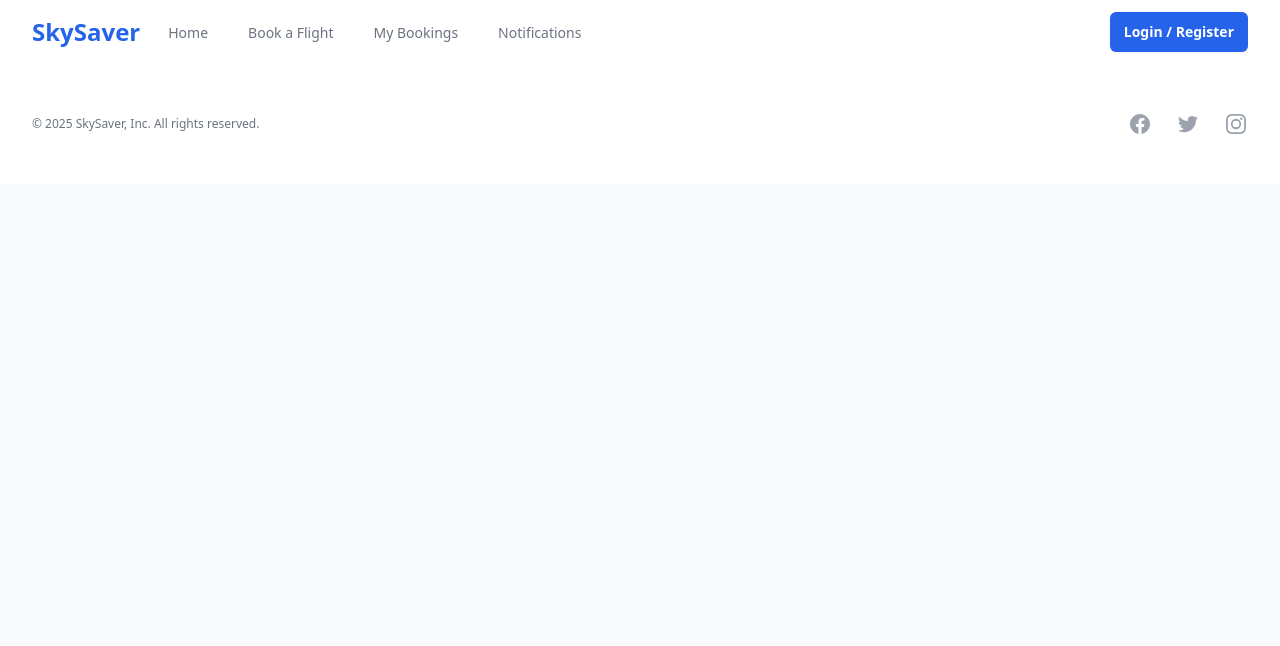
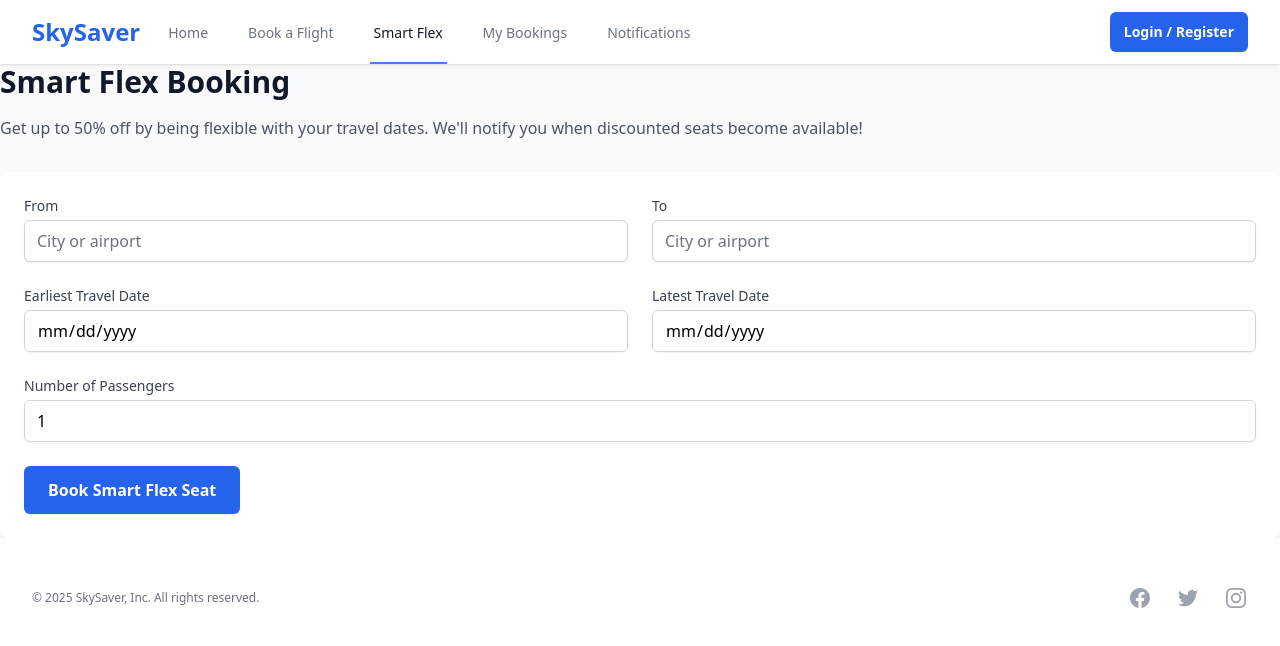
Before and after one commit to CavanGoh/SkySaver-Airlines, a Vue app in the folder frontend/: page /flex-booking in a window 1280 px wide. Shown: the top 646 px of the page. Built offline with nearby package versions, Linux system fonts and the light colour scheme.

Commit message:
changes to frontend

```diff
--- a/frontend/src/components/layout/Navbar.vue
+++ b/frontend/src/components/layout/Navbar.vue
@@ -9,6 +9,7 @@ const route = useRoute();
 const navigation = computed(() => [
   { name: 'Home', href: '/', current: route.path === '/' },
   { name: 'Book a Flight', href: '/book', current: route.path === '/book' },
+  { name: 'Smart Flex', href: '/flex-booking', current: route.path === '/flex-booking' },
   { name: 'My Bookings', href: '/my-bookings', current: route.path === '/my-bookings' },
   { name: 'Notifications', href: '/notifications', current: route.path === '/notifications' },
 ]);
--- a/frontend/src/router/index.ts
+++ b/frontend/src/router/index.ts
@@ -32,6 +32,11 @@ const router = createRouter({
       path: '/notifications',
       name: 'notifications',
       component: Notifications
+    },
+    {
+      path: '/flex-booking',
+      name: 'flex-booking',
+      component: SmartFlexBooking
     }
   ]
 });
--- a/frontend/src/views/SmartFlexBooking.vue
+++ b/frontend/src/views/SmartFlexBooking.vue
@@ -1,53 +1,90 @@
 <script setup lang="ts">
-import { ref, computed } from 'vue';
+import { ref, watch } from 'vue';
 import { useRouter } from 'vue-router';
+import axios from 'axios';
 
-// Sample airport data - replace with your actual airport data or API call
-const airports = [
-  { code: 'JFK', name: 'John F. Kennedy International Airport', city: 'New York' },
-  { code: 'LAX', name: 'Los Angeles International Airport', city: 'Los Angeles' },
-  { code: 'LHR', name: 'Heathrow Airport', city: 'London' },
-  { code: 'CDG', name: 'Charles de Gaulle Airport', city: 'Paris' },
-  { code: 'DXB', name: 'Dubai International Airport', city: 'Dubai' },
-  { code: 'HND', name: 'Haneda Airport', city: 'Tokyo' },
-  { code: 'SIN', name: 'Singapore Changi Airport', city: 'Singapore' },
-  { code: 'SYD', name: 'Sydney Airport', city: 'Sydney' },
-  { code: 'AMS', name: 'Amsterdam Airport Schiphol', city: 'Amsterdam' },
-  { code: 'FRA', name: 'Frankfurt Airport', city: 'Frankfurt' },
-];
+const router = useRouter();
+
 const flexBooking = ref({
+  departure: '',
   destination: '',
   startDate: '',
   endDate: '',
   passengers: 1
 });
 
+const isLoading = ref(false);
 
-const showDropdown = ref(false);
-const filteredAirports = computed(() => {
-  if (!flexBooking.value.destination) return [];
+// Get today's date in YYYY-MM-DD format for min attribute
+const today = new Date().toISOString().split('T')[0];
+const minEndDate = ref(today);
 
-  const searchTerm = flexBooking.value.destination.toLowerCase();
-  return airports.filter(airport =>
-  airport.code.toLowerCase().includes(searchTerm) ||
-  airport.name.toLowerCase().includes(searchTerm) ||
-  airport.city.toLowerCase().includes(searchTerm)
-).slice(0, 5);
+// Watch for changes in startDate and update minEndDate
+watch(() => flexBooking.value.startDate, (newStartDate) => {
+  if (newStartDate) {
+    minEndDate.value = newStartDate;
+    // If current end date is before new start date, reset it
+    if (flexBooking.value.endDate && flexBooking.value.endDate < newStartDate) {
+      flexBooking.value.endDate = '';
+    }
+  } else {
+    minEndDate.value = today;
+  }
 });
 
-const selectAirport = (airport) => {
-  flexBooking.value.destination = `${airport.city} (${airport.code})`;
-  showDropdown.value = false;
-};
+const submitFlexBooking = async () => {
+  try {
+    isLoading.value = true;
 
-const router = useRouter();
-const submitFlexBooking = async () => {
+    // Validate dates
+    if (!flexBooking.value.startDate || !flexBooking.value.endDate) {
+      alert('Please select both start and end dates');
+      isLoading.value = false;
+      return;
+    }
+
+    const startDate = new Date(flexBooking.value.startDate);
+    const endDate = new Date(flexBooking.value.endDate);
+
+    if (startDate > endDate) {
+      alert('End date must be after start date');
+      isLoading.value = false;
+      return;
+    }
+
+    // Simulate API call
+    await new Promise(resolve => setTimeout(resolve, 1000));
+
+    console.log('Submitting flex booking:', flexBooking.value);
+
+    try {
+      const response = await axios.post('http://localhost:5000/booking/flex', {
+        user_id: 1,
+        departure: flexBooking.value.departure,
+        destination: flexBooking.value.destination,
+        start_date: flexBooking.value.startDate,
+        end_date: flexBooking.value.endDate,
+        passengers: flexBooking.value.passengers
+      });
+
+      console.log('Flex booking created:', response.data);
+      router.push('/booking-confirmation');
+    } catch (error) {
+      console.error('Error creating flex booking:', error);
+      alert('Error creating booking. Please try again.');
+    }
+
+    isLoading.value = false;
+  } catch (error) {
+    console.error('Error submitting booking:', error);
+    alert('Error submitting booking. Please try again.');
+    isLoading.value = false;
+  }
 };
 </script>
 
 <template>
-  <div class="max-w-7xl mx-auto px-4 sm:px-6 lg:px-8 py-12">
-    <div class="max-w-2xl mx-auto">
+  <div>
     <h1 class="text-3xl font-bold text-gray-900 mb-4">Smart Flex Booking</h1>
     <p class="text-gray-600 mb-8">
       Get up to 50% off by being flexible with your travel dates. We'll notify you when discounted seats become available!
@@ -55,60 +92,61 @@ const submitFlexBooking = async () => {
 
     <div class="bg-white rounded-lg shadow-sm p-6">
       <form @submit.prevent="submitFlexBooking" class="space-y-6">
-          <div class="relative">
-            <label for="destination" class="block text-sm font-medium text-gray-700">Destination</label>
+        <div class="grid grid-cols-1 gap-6 sm:grid-cols-2">
+          <div>
+            <label for="flex-departure" class="block text-sm font-medium text-gray-700">From</label>
             <input
               type="text"
-              id="destination"
-              v-model="flexBooking.destination"
-              @focus="showDropdown = true"
-              @blur="setTimeout(() => showDropdown = false, 200)"
+              id="flex-departure"
+              v-model="flexBooking.departure"
               class="mt-1 block w-full rounded-md border-gray-300 shadow-sm focus:border-blue-500 focus:ring-blue-500"
-              placeholder="Where do you want to go?"
+              placeholder="City or airport"
               required
             />
-            <!-- Airport dropdown -->
-            <div v-if="showDropdown && filteredAirports.length > 0"
-                 class="absolute z-10 mt-1 w-full bg-white shadow-lg rounded-md border border-gray-200 max-h-60 overflow-auto">
-              <ul class="py-1">
-                <li v-for="airport in filteredAirports" :key="airport.code"
-                    @mousedown="selectAirport(airport)"
-                    class="px-4 py-2 hover:bg-gray-100 cursor-pointer">
-                  <div class="font-medium">{{ airport.city }} ({{ airport.code }})</div>
-                  <div class="text-sm text-gray-500">{{ airport.name }}</div>
-                </li>
-              </ul>
+          </div>
+          <div>
+            <label for="flex-destination" class="block text-sm font-medium text-gray-700">To</label>
+            <input
+              type="text"
+              id="flex-destination"
+              v-model="flexBooking.destination"
+              class="mt-1 block w-full rounded-md border-gray-300 shadow-sm focus:border-blue-500 focus:ring-blue-500"
+              placeholder="City or airport"
+              required
+            />
           </div>
         </div>
 
         <div class="grid grid-cols-1 gap-6 sm:grid-cols-2">
           <div>
-              <label for="startDate" class="block text-sm font-medium text-gray-700">Earliest Travel Date</label>
+            <label for="flex-start-date" class="block text-sm font-medium text-gray-700">Earliest Travel Date</label>
             <input
               type="date"
-                id="startDate"
+              id="flex-start-date"
               v-model="flexBooking.startDate"
-                class="mt-1 block w-full rounded-md border-gray-300 shadow-sm focus:border-blue-500 focus:ring-blue-500"
+              :min="today"
+              class="mt-1 block w-full rounded-md border-gray-300 shadow-sm focus:border-blue-500 focus:ring-blue-500 date-picker-fix"
               required
             />
           </div>
           <div>
-              <label for="endDate" class="block text-sm font-medium text-gray-700">Latest Travel Date</label>
+            <label for="flex-end-date" class="block text-sm font-medium text-gray-700">Latest Travel Date</label>
             <input
               type="date"
-                id="endDate"
+              id="flex-end-date"
               v-model="flexBooking.endDate"
-                class="mt-1 block w-full rounded-md border-gray-300 shadow-sm focus:border-blue-500 focus:ring-blue-500"
+              :min="minEndDate"
+              class="mt-1 block w-full rounded-md border-gray-300 shadow-sm focus:border-blue-500 focus:ring-blue-500 date-picker-fix"
               required
             />
           </div>
         </div>
 
         <div>
-            <label for="passengers" class="block text-sm font-medium text-gray-700">Number of Passengers</label>
+          <label for="flex-passengers" class="block text-sm font-medium text-gray-700">Number of Passengers</label>
           <input
             type="number"
-              id="passengers"
+            id="flex-passengers"
             v-model="flexBooking.passengers"
             min="1"
             max="9"
@@ -117,14 +155,23 @@ const submitFlexBooking = async () => {
           />
         </div>
 
+        <div>
           <button
             type="submit"
-            class="w-full rounded-md bg-blue-600 px-4 py-3 text-base font-semibold text-white shadow-sm hover:bg-blue-500 focus-visible:outline focus-visible:outline-2 focus-visible:outline-offset-2 focus-visible:outline-blue-600"
+            class="w-full sm:w-auto rounded-md bg-blue-600 px-6 py-3 text-base font-semibold text-white shadow-sm hover:bg-blue-500 focus-visible:outline focus-visible:outline-2 focus-visible:outline-offset-2 focus-visible:outline-blue-600"
+            :disabled="isLoading"
           >
-            Book Smart Flex Seat
+            {{ isLoading ? 'Processing...' : 'Book Smart Flex Seat' }}
           </button>
+        </div>
       </form>
     </div>
   </div>
-  </div>
 </template>
+
+<style>
+.date-picker-fix {
+  position: relative;
+  z-index: 1;
+}
+</style>
```
Lines whose indentation alone changed are shown as unchanged.
